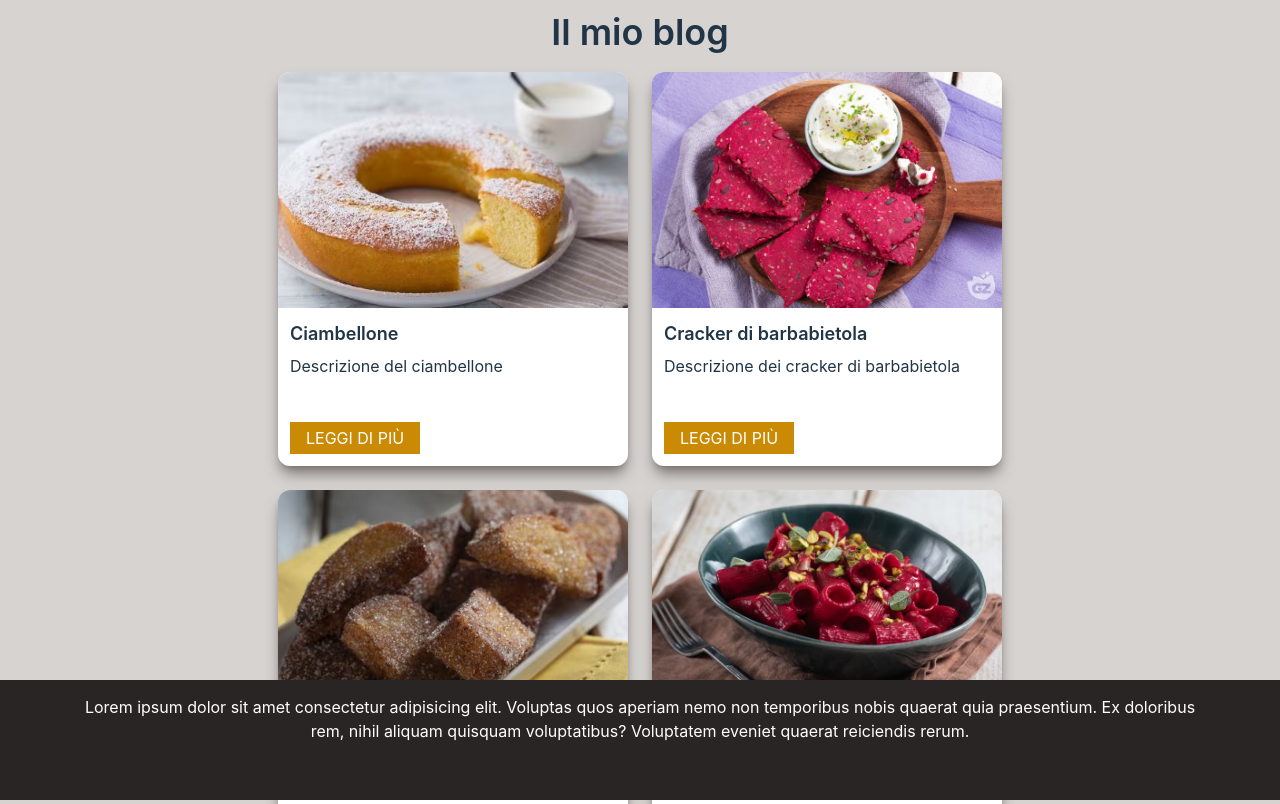
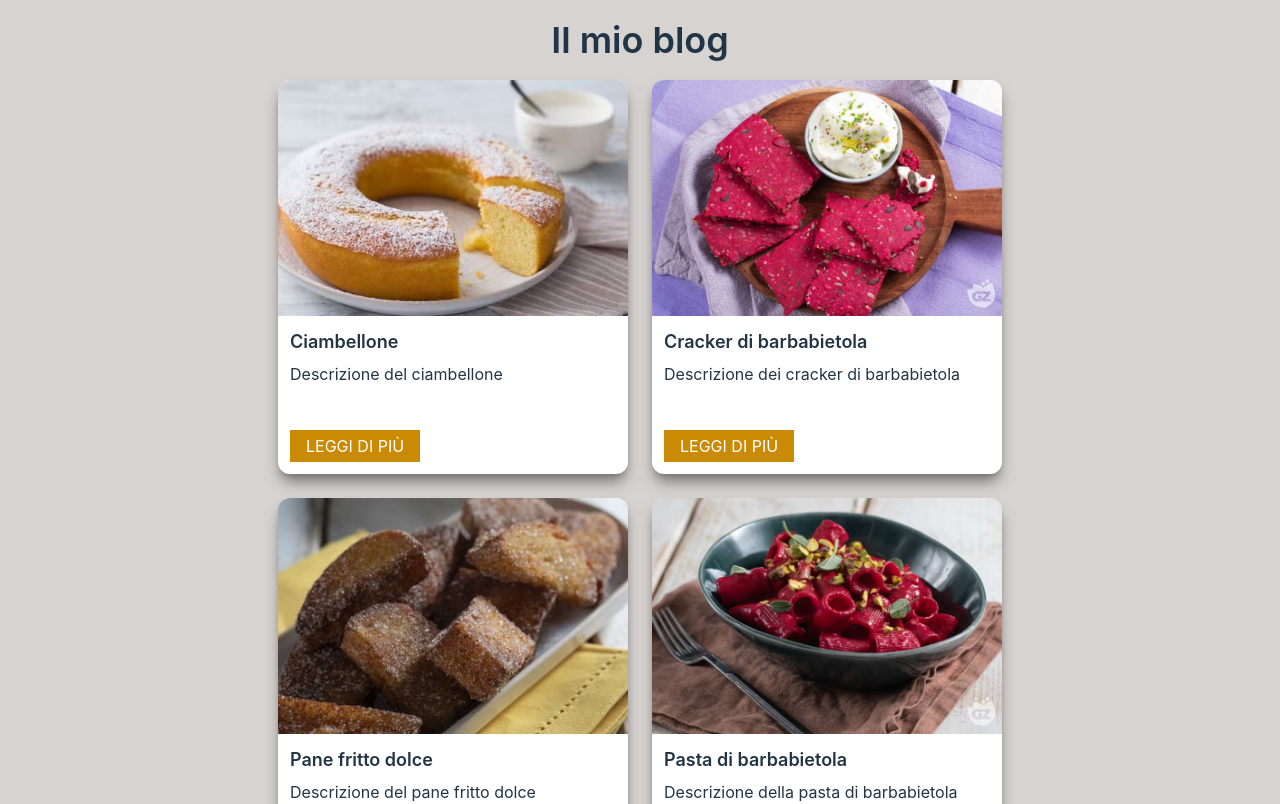
Before and after one commit to Aj-Herrera-99/react-components, a React (Vite) app: page / in a window 1280 px wide. Shown: the top 804 px of the page. Built offline with nearby package versions, Linux system fonts and the light colour scheme.

Commit message:
ui adjusting

```diff
--- a/src/components/Footer.jsx
+++ b/src/components/Footer.jsx
@@ -1,8 +1,8 @@
 function Footer() {
     return (
         <>
-            <footer className="bg-stone-800 text-white h-[15vh] fixed w-full bottom-0 flex justify-center items-center text-center px-20">
-                <p className="h-3/4 overflow-auto">Lorem ipsum dolor sit amet consectetur adipisicing elit. Voluptas quos aperiam nemo non temporibus nobis quaerat quia praesentium. Ex doloribus rem, nihil aliquam quisquam voluptatibus? Voluptatem eveniet quaerat reiciendis rerum.</p>
+            <footer className="bg-stone-800 text-white h-[15vh] flex justify-center items-center text-center px-20 py-3">
+                <p className="max-h-full overflow-auto">Lorem ipsum dolor sit amet consectetur adipisicing elit. Voluptas quos aperiam nemo non temporibus nobis quaerat quia praesentium. Ex doloribus rem, nihil aliquam quisquam voluptatibus? Voluptatem eveniet quaerat reiciendis rerum.</p>
             </footer>
         </>
     );
--- a/src/components/Main.jsx
+++ b/src/components/Main.jsx
@@ -4,7 +4,7 @@ import { foods } from "../data/foods";
 function Main() {
     return (
         <>
-            <main className="min-h-[85vh] text-center p-3  bg-stone-300">
+            <main className="min-h-[85vh] text-center p-5  bg-stone-300">
                 <h1 className="text-4xl font-semibold mb-5">Il mio blog</h1>
                 <div className="flex justify-center flex-wrap gap-6 w-4/5 mx-auto">
                     {foods.map((food) => (
```
